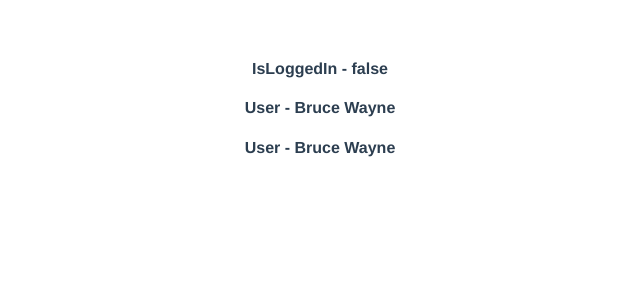
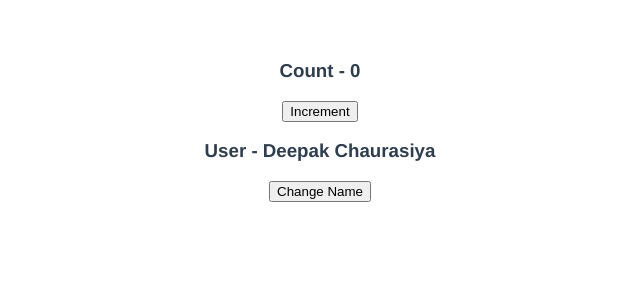
Before and after one commit to deepak252/vuejs-tutorial, a Vue app: page / in a window 1280 px wide. Shown: the top 300 px of the page, without its empty margins (320-960 px from the left). Built offline with nearby package versions, Linux system fonts and the light colour scheme.

Commit message:
Replcing methods

```diff
--- a/src/App.vue
+++ b/src/App.vue
@@ -1,16 +1,19 @@
 <template>
     <div>
-        <Data />
+        <Data v-show="false"/>
+        <Methods />
     </div>
 </template>
 
 <script>
 import Data from './components/Data.vue'
+import Methods from './components/Methods.vue'
 
 export default {
     name: 'App',
     components: {
-        Data
+        Data,
+        Methods
     }
 }
 </script>
--- /dev/null
+++ b/src/components/Methods.vue
@@ -0,0 +1,40 @@
+<template>
+    <div>
+        <h3>Count - {{count}} </h3>
+        <button @click="incrementCount">Increment</button>
+        <h3>User - {{fName}} {{lName}} </h3>
+        <button @click="changeName">Change Name</button>
+    </div>
+</template>
+
+<script>
+import { reactive, ref, toRefs } from 'vue'
+export default {
+    name: 'Methods',
+    setup(){
+        const count = ref(0);
+        function incrementCount(){
+            count.value++;
+        }
+
+        const state = reactive({
+            fName: 'Deepak',
+            lName: 'Chaurasiya'
+        });
+        function changeName(){
+            state.fName = 'Bruce';
+            state.lName = 'Wayne';
+        }
+        return {
+            count,
+            incrementCount,
+            ...toRefs(state),
+            changeName
+        }
+    }
+}
+</script>
+
+<style scoped>
+
+</style>
```
